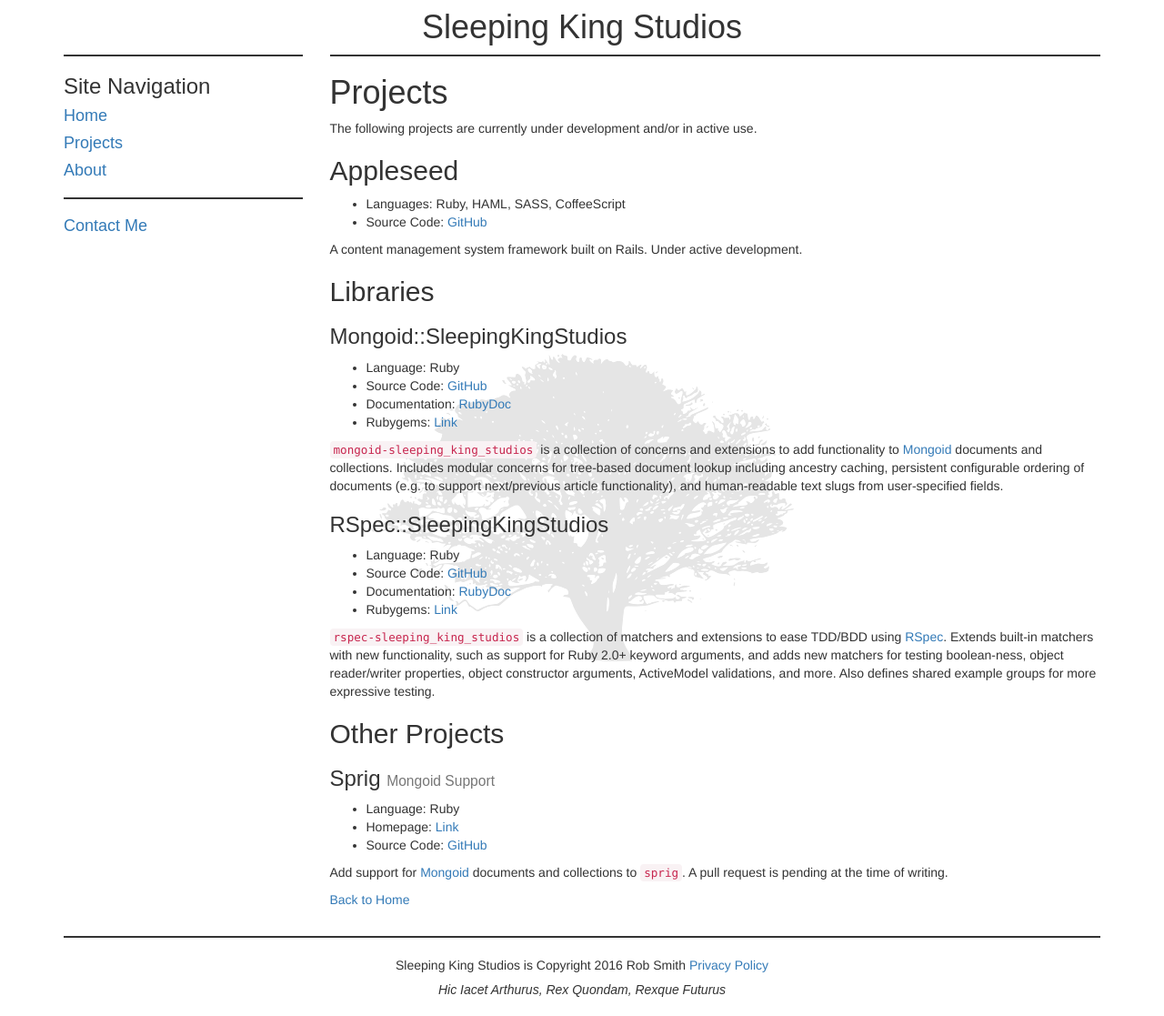
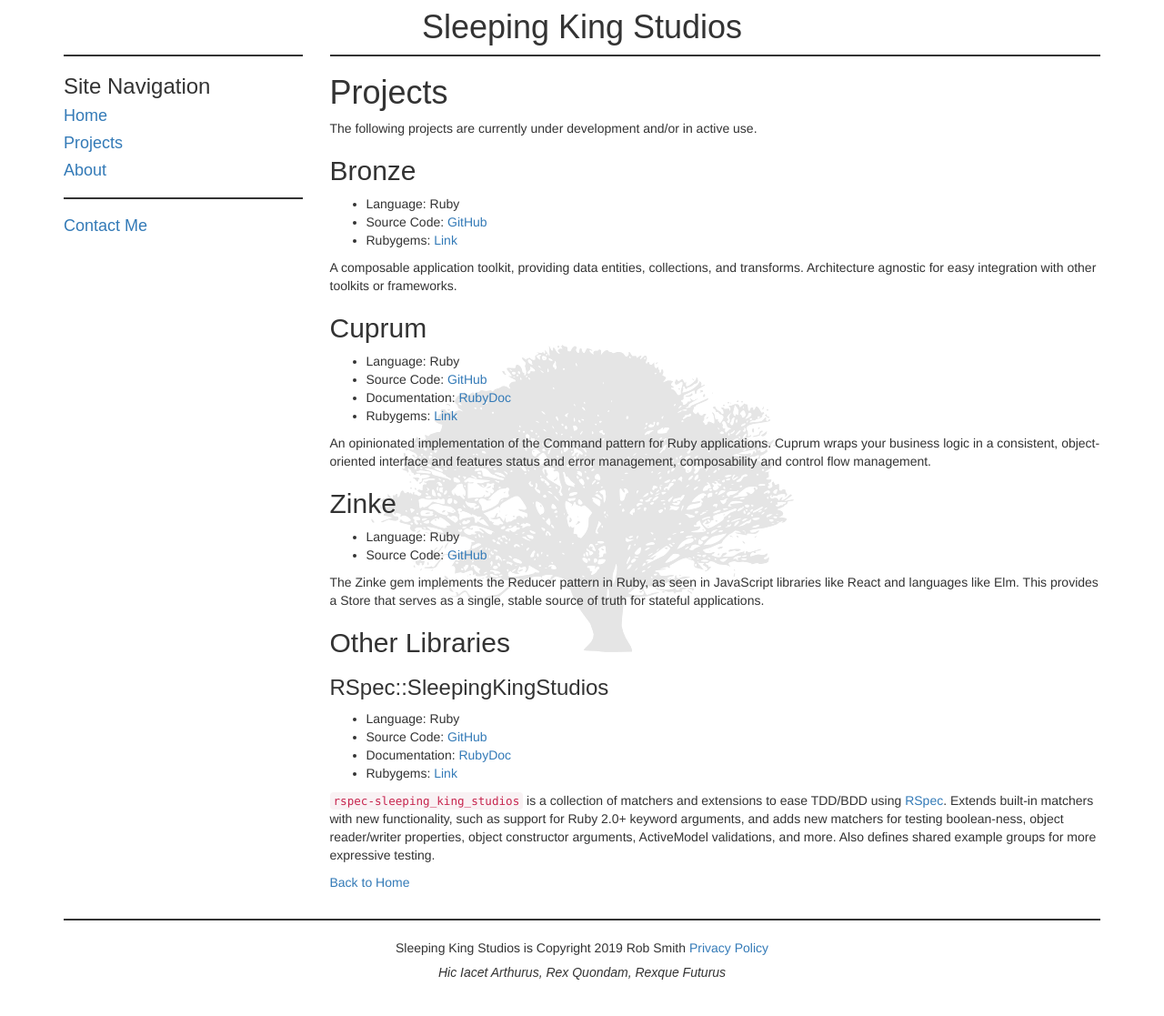
Before and after one commit to sleepingkingstudios/sleepingkingstudios.github.io, a Jekyll site: the page built from projects/index.md, in a window 1280 px wide. Shown: the whole page at 91% size. Built offline with Jekyll 4.4.1, drawn with Linux system fonts in a browser that asks for light colours.

Commit message:
Update /projects.

```diff
--- a/_includes/footer.md
+++ b/_includes/footer.md
@@ -1,7 +1,7 @@
 <hr>
 
 <p class="text-center">
-  Sleeping King Studios is <i class="fa fa-copyright"></i> Copyright 2016 Rob Smith
+  Sleeping King Studios is <i class="fa fa-copyright"></i> Copyright 2019 Rob Smith
   <i class="fa fa-fw fa-minus"></i>
   <a href="/about/privacy.html" target="_blank">
     Privacy Policy
--- a/projects/index.md
+++ b/projects/index.md
@@ -5,23 +5,31 @@
 
 The following projects are currently under development and/or in active use.
 
-## Appleseed
-
-- Languages: Ruby, HAML, SASS, CoffeeScript
-- Source Code: [GitHub](https://github.com/sleepingkingstudios/nova)
-
-A content management system framework built on Rails. Under active development.
-
-## Libraries
-
-### Mongoid::SleepingKingStudios
+## Bronze
 
 - Language: Ruby
-- Source Code: [GitHub](https://github.com/sleepingkingstudios/mongoid-sleeping_king_studios)
-- Documentation: [RubyDoc](http://www.rubydoc.info/github/sleepingkingstudios/mongoid-sleeping_king_studios)
-- Rubygems: [Link](https://rubygems.org/gems/mongoid-sleeping_king_studios)
+- Source Code: [GitHub](https://github.com/sleepingkingstudios/bronze/tree/development)
+- Rubygems: [Link](https://rubygems.org/gems/bronze)
 
-`mongoid-sleeping_king_studios` is a collection of concerns and extensions to add functionality to [Mongoid](http://mongoid.org/en/mongoid/index.html) documents and collections. Includes modular concerns for tree-based document lookup including ancestry caching, persistent configurable ordering of documents (e.g. to support next/previous article functionality), and human-readable text slugs from user-specified fields.
+A composable application toolkit, providing data entities, collections, and transforms. Architecture agnostic for easy integration with other toolkits or frameworks.
+
+## Cuprum
+
+- Language: Ruby
+- Source Code: [GitHub](https://github.com/sleepingkingstudios/cuprum)
+- Documentation: [RubyDoc](https://www.rubydoc.info/github/sleepingkingstudios/cuprum)
+- Rubygems: [Link](https://rubygems.org/gems/cuprum)
+
+An opinionated implementation of the Command pattern for Ruby applications. Cuprum wraps your business logic in a consistent, object-oriented interface and features status and error management, composability and control flow management.
+
+## Zinke
+
+- Language: Ruby
+- Source Code: [GitHub](https://github.com/sleepingkingstudios/zinke)
+
+The Zinke gem implements the Reducer pattern in Ruby, as seen in JavaScript libraries like React and languages like Elm. This provides a Store that serves as a single, stable source of truth for stateful applications.
+
+## Other Libraries
 
 ### RSpec::SleepingKingStudios
 
@@ -32,14 +40,4 @@
 
 `rspec-sleeping_king_studios` is a collection of matchers and extensions to ease TDD/BDD using [RSpec](http://rspec.info/). Extends built-in matchers with new functionality, such as support for Ruby 2.0+ keyword arguments, and adds new matchers for testing boolean-ness, object reader/writer properties, object constructor arguments, ActiveModel validations, and more. Also defines shared example groups for more expressive testing.
 
-## Other Projects
-
-<h3>Sprig <small>Mongoid Support</small></h3>
-
-- Language: Ruby
-- Homepage: [Link](http://vigetlabs.github.io/sprig/)
-- Source Code: [GitHub](https://github.com/sleepingkingstudios/sprig)
-
-Add support for [Mongoid](http://mongoid.org/en/mongoid/index.html) documents and collections to `sprig`. A pull request is pending at the time of writing.
-
 [<i class="fa fa-fw fa-home"></i> Back to Home](/)
```
